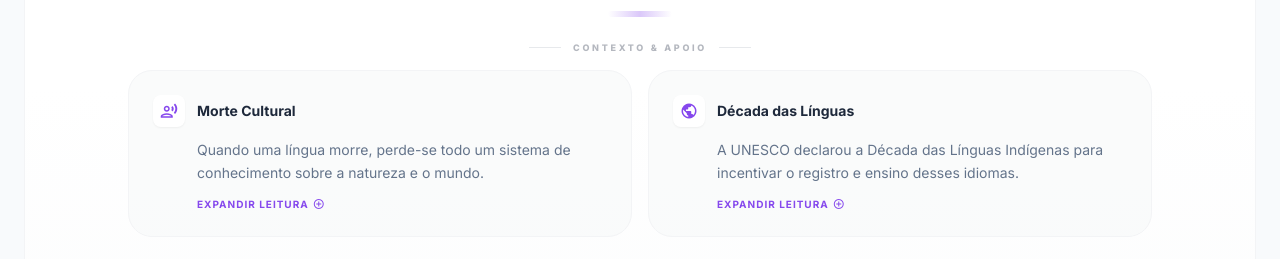
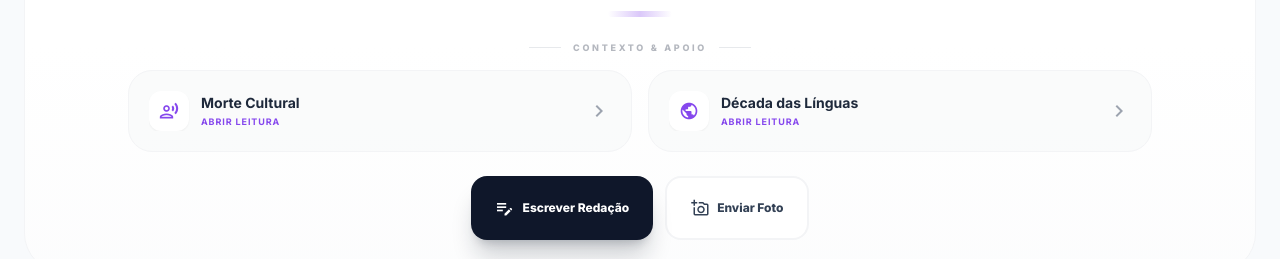
Before and after one commit to BrunoPinho99/littera, a React (Vite) app: page / in a window 1280 px wide. Both pictures are taken after a click on the button "Demonstração". Shown: the part 278-537 px from the top of the page. Built offline with nearby package versions, Linux system fonts and the light colour scheme; no server answers.

Commit message:
style(TopicCard): simplifica cards de textos de apoio removendo a previa do texto

```diff
--- a/components/TopicCard.tsx
+++ b/components/TopicCard.tsx
@@ -86,23 +86,20 @@ const TopicCard: React.FC<TopicCardProps> = ({ topic, onRefresh, isLoading, onWr
                   <div
                     key={text.id}
                     onClick={() => setSelectedText(text)}
-                    className="text-left bg-gray-50/80 dark:bg-slate-800/50 p-6 rounded-3xl border border-gray-100 dark:border-white/5 hover:border-primary/20 hover:bg-white dark:hover:bg-slate-800 hover:shadow-lg transition-all duration-300 group/card cursor-pointer"
+                    className="flex text-left bg-gray-50/80 dark:bg-slate-800/50 p-4 lg:p-5 rounded-[1.5rem] border border-gray-100 dark:border-white/5 hover:border-primary/20 hover:bg-white dark:hover:bg-slate-800 hover:shadow-lg transition-all duration-300 group/card cursor-pointer items-center justify-between"
                   >
-                    <div className="flex items-center gap-3 mb-3">
-                      <div className="w-8 h-8 rounded-lg bg-white dark:bg-slate-700 shadow-sm flex items-center justify-center text-primary group-hover/card:bg-primary group-hover/card:text-white transition-colors">
-                        <span className="material-icons-outlined text-lg">{text.icon === 'article' ? 'description' : text.icon}</span>
+                    <div className="flex items-center gap-3 overflow-hidden">
+                      <div className="shrink-0 w-10 h-10 rounded-xl bg-white dark:bg-slate-700 shadow-sm flex items-center justify-center text-primary group-hover/card:bg-primary group-hover/card:text-white transition-colors">
+                        <span className="material-icons-outlined text-xl">{text.icon === 'article' ? 'description' : text.icon}</span>
                       </div>
-                      <h4 className="font-bold text-sm text-slate-800 dark:text-slate-200 line-clamp-1">{text.title}</h4>
+                      <div className="truncate">
+                        <h4 className="font-bold text-[13px] md:text-sm text-slate-800 dark:text-slate-200 truncate">{text.title}</h4>
+                        <span className="text-primary font-bold text-[9px] uppercase tracking-widest flex items-center gap-1 group-hover/card:underline mt-0.5">
+                          Abrir leitura
+                        </span>
+                      </div>
                     </div>
-                    <p className="text-sm text-slate-500 dark:text-slate-400 leading-relaxed line-clamp-2 pl-11">
-                      {text.content}
-                    </p>
-                    <div className="pl-11 mt-3">
-                      <span className="text-primary font-bold text-[10px] uppercase tracking-widest flex items-center gap-1 group-hover/card:underline">
-                        Expandir leitura
-                        <span className="material-icons-outlined text-[12px] group-hover/card:translate-x-1 transition-transform">add_circle_outline</span>
-                      </span>
-                    </div>
+                    <span className="shrink-0 material-icons-outlined text-gray-400 group-hover/card:text-primary transition-colors group-hover/card:translate-x-1 duration-300">chevron_right</span>
                   </div>
                 ))}
               </div>
```
